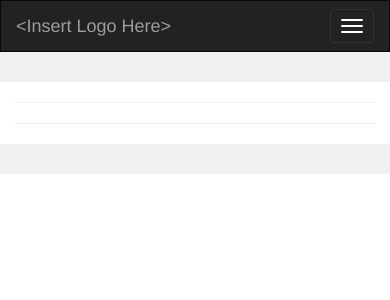
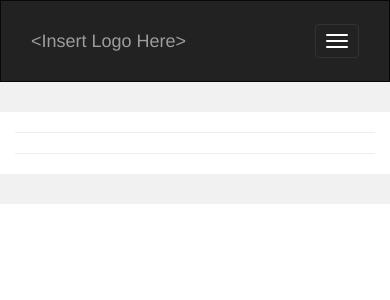
Before and after one commit to Cofn/cofn, a Django app: template cofn/templates/base.html in a window 390 px wide. Shown: the top 300 px of the page. Run offline with Django 3.2, Linux system fonts and the light colour scheme; the template is opened without the code that fills it, so the values that code supplies are empty; some libraries are stand-ins or nearby versions.

Commit message:
Update base.html

```diff
--- a/cofn/templates/base.html
+++ b/cofn/templates/base.html
@@ -25,6 +25,12 @@
       }
       .row.content {height:auto;}
     }
+    @media screen and (max-width: 767px) {
+     .navbar {
+       height: auto;
+       padding: 15px;
+     }
+   }
   </style>
   <title>{% block title %} Cofn {% endblock %}</title>
 </head>
```
